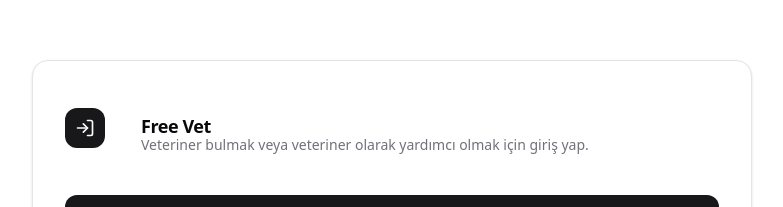
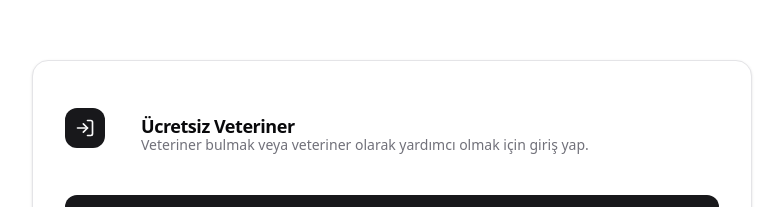
Before and after one commit to dcelik81/free-vet, a Next.js app: page /login in a window 1280 px wide. Shown: the part 214-421 px from the top of the page, without its empty margins (248-1031 px from the left). Built offline with nearby package versions, Linux system fonts and the light colour scheme; no server answers.

Commit message:
update website name

```diff
--- a/src/app/layout.tsx
+++ b/src/app/layout.tsx
@@ -14,7 +14,7 @@ const geistMono = Geist_Mono({
 });
 
 export const metadata: Metadata = {
-  title: "Free Vet",
+  title: "Ücretsiz Veteriner",
   description: "Kullanıcıları veterinerlerle buluşturan bir platform.",
 };
 
--- a/src/app/login/page.tsx
+++ b/src/app/login/page.tsx
@@ -52,7 +52,7 @@ export default function LoginPage() {
             </div>
             <div>
               <CardHeader className="p-0">
-                <CardTitle>Free Vet</CardTitle>
+                <CardTitle>Ücretsiz Veteriner</CardTitle>
                 <CardDescription>
                   Veteriner bulmak veya veteriner olarak yardımcı olmak için
                   giriş yap.
--- a/src/app/page.tsx
+++ b/src/app/page.tsx
@@ -36,7 +36,7 @@ export default function Home() {
                 <HeartHandshake className="h-5 w-5" />
               </div>
               <div>
-                <CardTitle>Free Vet</CardTitle>
+                <CardTitle>Ücretsiz Veteriner</CardTitle>
                 <CardDescription>
                   Kullanıcıları veterinerlerle buluşturan bir platform.
                 </CardDescription>
--- a/src/components/AppHeader.tsx
+++ b/src/components/AppHeader.tsx
@@ -41,7 +41,7 @@ export function AppHeader() {
     <header className="border-b border-border bg-background">
       <div className="mx-auto flex max-w-4xl items-center justify-between gap-4 px-6 py-4">
         <Link href={homeHref} className="text-sm font-semibold tracking-tight">
-          Free Vet
+          Ücretsiz Veteriner
         </Link>
 
         <nav className="flex items-center gap-2">
```
